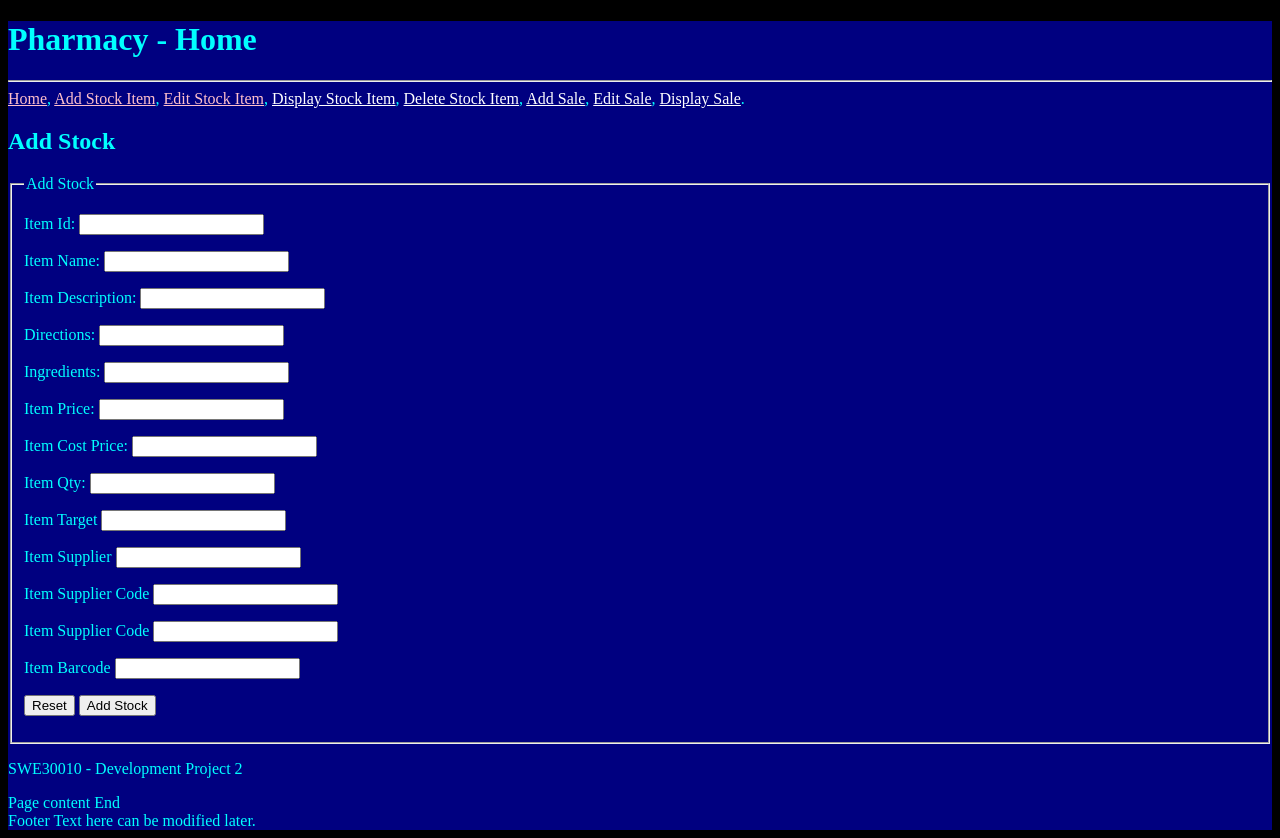
After one commit to edleeenna/swe30010_sreps_webserver, a PHP site: page /addstock.php in a window 1280 px wide. The commit adds this page. Run offline with PHP 8.4, Linux system fonts and the light colour scheme.

Commit message:
added html for add stock

```diff
--- /dev/null
+++ b/addstock.php
@@ -0,0 +1,55 @@
+<?php
+  include 'includes/head.php';
+?>
+    <h2>Add Stock</h2>
+
+   <form method="" action="">
+     <fieldset>
+       <legend>Add Stock</legend>
+    <p> <label for="itemId">Item Id: </label>
+      <input type="number" id="itemId" name="itemId"></p>
+     <p><label for="itemName">Item Name: </label>
+      <input type="text" id="itemName" name="itemName"></p>
+       <p><label for="itemDescription">Item Description: </label>
+        <input type="text" id="itemDescription" name="itemDescription" ></p>
+       <p><label for="directions">Directions: </label>
+      <input name="directions" id="directions"></p>
+       <p><label for="ingredients">Ingredients: </label>
+         <input type="text" id="ingredients" name="ingredients"></p>
+      <p> <label for="itemprice">Item Price: </label> <input type="number" id="itemprice" name="itemprice">
+       </p>
+        <p> <label for="itemCostPrice">Item Cost Price: </label> <input type="number" id="itemCostPrice" name="itemCostPrice">
+       </p>
+        <p> <label for="itemQty">Item Qty: </label> <input type="number" id="itemQty" name="itemQty">
+        </p>
+       <p>
+       <label for="itemTarget">Item Target</label>
+         <input type="number" id="itemTarget" name="itemTarget">
+       </p>
+       <p>
+       <label for="itemSupplier">Item Supplier</label>
+         <input type="text" id="itemSupplier" name="itemSupplier">
+       </p>
+        <p>
+       <label for="itemSuppliercode">Item Supplier Code</label>
+         <input type="number" id="itemSuppliercode" name="itemSuppliercode">
+       </p>
+       <p>
+        <label for="itemcategoryid">Item Supplier Code</label>
+         <input type="number" id="itemcategoryid" name="itemcategoryid">
+       </p>
+        <p>
+        <label for="itemBarcode">Item Barcode</label>
+         <input type="number" id="itemBarcode" name="itemBarcode">
+       </p>
+       <p>
+         <input type="reset" id="reset">
+         <input type="submit" id="submit" value="Add Stock">
+       </p>
+       </fieldset>
+    </form>
+    <?php echo '<p>SWE30010 - Development Project 2</p>'; ?>
+    Page content End<br>
+<?php
+  include 'includes/tail.php';
+?>
--- a/includes/nav.php
+++ b/includes/nav.php
@@ -1,5 +1,6 @@
     <nav>
-      <a href="">Add Stock Item</a>,
+      <a href="./index.php">Home</a>,
+      <a href="./addstock.php">Add Stock Item</a>,
       <a href="./edit_stock.php">Edit Stock Item</a>,
       <a href="">Display Stock Item</a>,
       <a href="">Delete Stock Item</a>,
```
